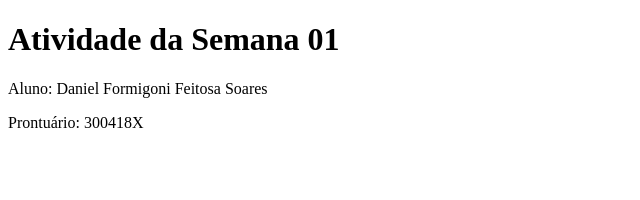
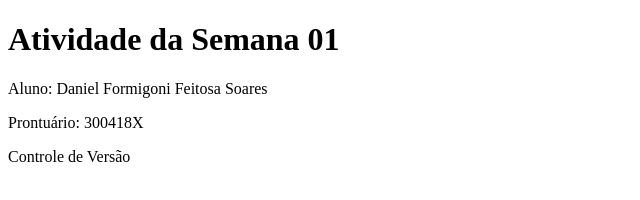
Before and after one commit to dffs-code/dwba4_semana_01_pt300418x, a plain HTML site: page index.html in a window 1280 px wide. Shown: the whole page, without its empty margins (0-640 px from the left). Drawn offline with Linux system fonts and the light colour scheme.

Commit message:
Altera index.html

```diff
--- a/index.html
+++ b/index.html
@@ -10,6 +10,7 @@
     <h1>Atividade da Semana 01</h1>
     <p>Aluno: Daniel Formigoni Feitosa Soares</p>
     <p>Prontuário: 300418X</p>
+    <p>Controle de Versão</p>
     <script src="script.js"></script>
   </body>
 </html>
```
